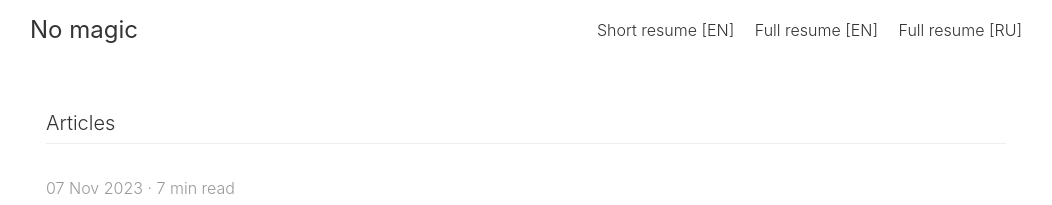
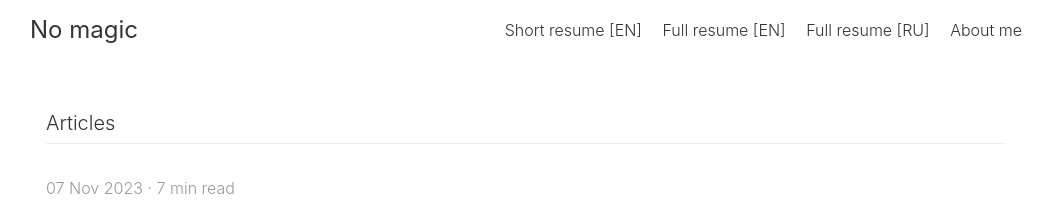
Before and after one commit to yeswolf/yeswolf.github.io, a Jekyll site: the page built from index.md, in a window 1280 px wide. Shown: the top 205 px of the page, without its empty margins (114-1166 px from the left). Built offline with Jekyll 4.4.1, drawn with Linux system fonts in a browser that asks for light colours; nearby versions of some CDN libraries.

Commit message:
Update theme.yml

```diff
--- a/_data/theme.yml
+++ b/_data/theme.yml
@@ -9,6 +9,8 @@ navigation:
     url: /cv_full/
   - title: Full resume [RU]
     url: /cv_full_ru/
+  - title: About me
+    url: /about/
 
 
 ################################
```
